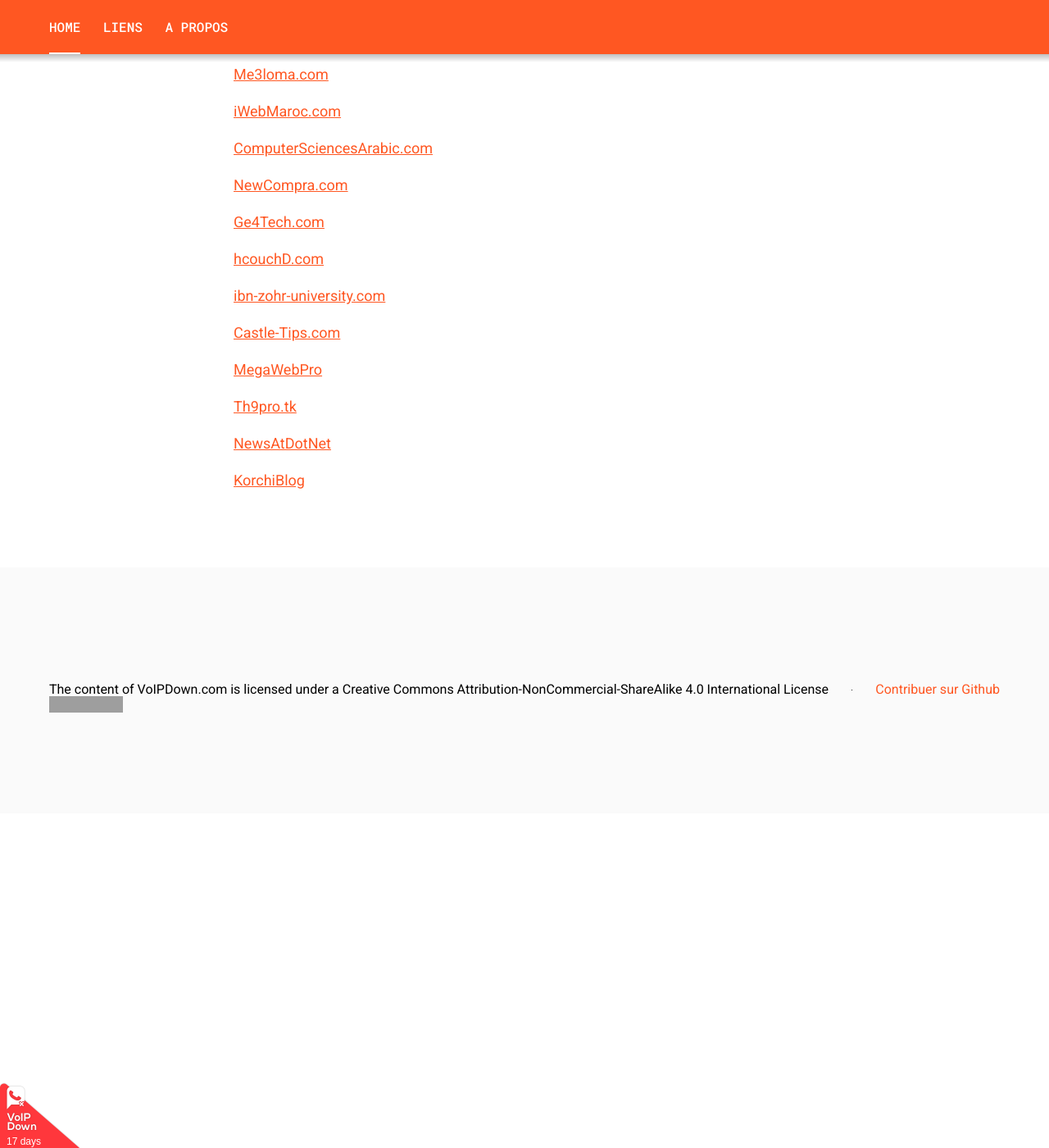
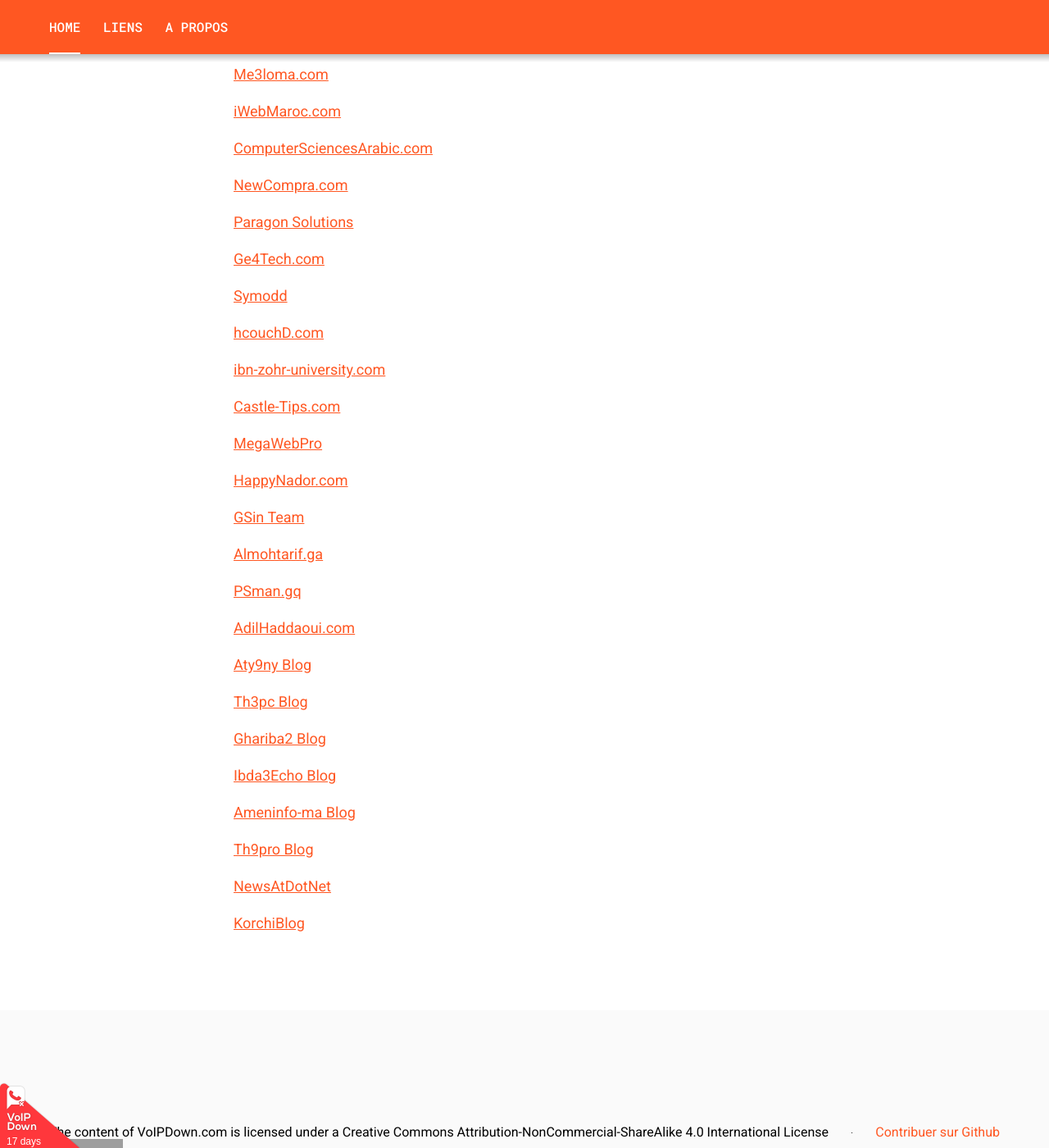
Before and after one commit to VoIPDown/voipdown.github.io, a Jekyll site: the page built from index.markdown, in a window 1280 px wide and 1400 px high, scrolled down 2431 px. Shown: the whole window at 82% size. Built offline with Jekyll 4.4.1, drawn with Linux system fonts in a browser that asks for light colours; grey boxes are pictures that could not be loaded.

Commit message:
- Add more supporters. - Remove logo field from supporters file.

```diff
--- a/_data/supporters.yml
+++ b/_data/supporters.yml
@@ -1,99 +1,110 @@
 - name: Marouane.org
   link: http://marouane.org
-  logo:
 
 - name: zakelfassi.com
   link: http://zakelfassi.com
-  logo:
 
 - name: JobFinder.ma
   link: http://jobfinder.ma
-  logo:
 
 - name: Th3professional.com
   link: http://th3professional.com
-  logo:
 
 - name: 4Ts.io
   link: http://4Ts.io
-  logo:
 
 - name: WeLoveBuzz.com
   link: http://WeLoveBuzz.com
-  logo:
 
 - name: Genious.net
   link: http://genious.net
-  logo:
 
 - name: VisitTaghazout.com
   link: http://www.visittaghazout.com
-  logo:
 
 - name: Achraf52.com
   link: http://achraf52.com
-  logo:
 
 - name: Wave.ma
   link: http://wave.ma
-  logo:
 
 - name: KarimMove.com
   link: http://Karimmove.com
-  logo:
 
 - name: ZakiOussama.com
   link: http://www.zakioussama.com/
-  logo:
 
 - name: Learnadoo.com
   link: http://www.learnadoo.com
-  logo:
 
 - name: Me3loma.com
   link: http://www.me3loma.com
-  logo:
 
 - name: iWebMaroc.com
   link: http://iwebmaroc.com
-  logo:
 
 - name: ComputerSciencesArabic.com
   link: http://www.computersciencesarabic.com
-  logo:
 
 - name: NewCompra.com
   link: https://newcompra.com
-  logo:
+
+- name: Paragon Solutions
+  link: https://paragonsolutions.ma
 
 - name: Ge4Tech.com
   link: http://www.ge4tech.com
-  logo:
+
+- name: Symodd
+  link: http://www.symodd.com/blog
 
 - name: hcouchD.com
   link: http://www.hcouchd.com
-  logo:
 
 - name: ibn-zohr-university.com
   link: http://www.ibn-zohr-university.com
-  logo:
 
 - name: Castle-Tips.com
   link: http://www.castle-tips.com
-  logo:
 
 - name: MegaWebPro
   link: http://www.megawebpro.com
-  logo:
 
-- name: Th9pro.tk
+- name: HappyNador.com
+  link: http://www.happynador.com
+
+- name: GSin Team
+  link: http://gsin-team.com
+
+- name: Almohtarif.ga
+  link: http://www.almohtarif.ga
+
+- name: PSman.gq
+  link: http://www.psman.gq
+
+- name: AdilHaddaoui.com
+  link: http://www.adilhaddaoui.com
+
+- name: Aty9ny Blog
+  link: http://aty9ny.blogspot.ch
+
+- name: Th3pc Blog
+  link: http://th3pc.blogspot.com
+
+- name: Ghariba2 Blog
+  link: http://www.ghariba2.blogspot.ch
+
+- name: Ibda3Echo Blog
+  link: http://ibda3echo.blogspot.ch
+
+- name: Ameninfo-ma Blog
+  link: http://ameninfo-ma.blogspot.de
+
+- name: Th9pro Blog
   link: http://www.th9pro.tk
-  logo:
 
 - name: NewsAtDotNet
   link: http://newsatdotnet.blogspot.com
-  logo:
 
 - name: KorchiBlog
   link: http://korchiblog.blogspot.com
-  logo:
```
